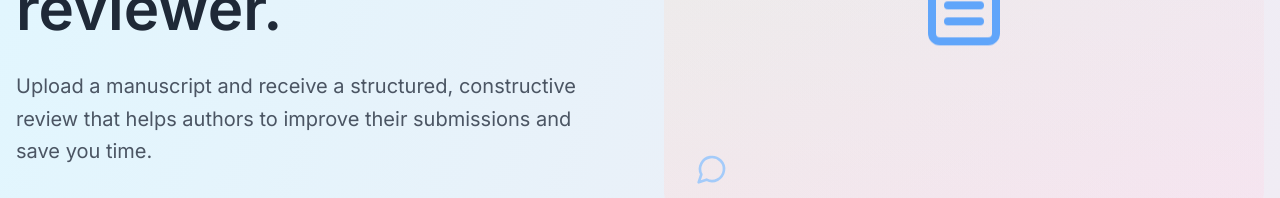
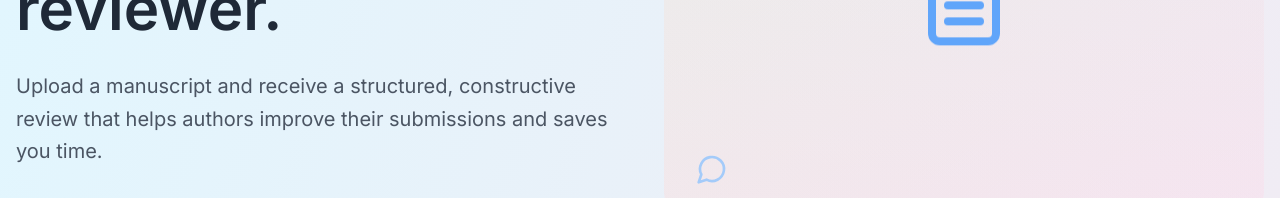
Before and after one commit to GoretiFreitas/kinder-review-ai, a React (Vite) app: page / in a window 1280 px wide. Shown: the part 343-541 px from the top of the page. Built offline with nearby package versions, Linux system fonts and the light colour scheme.

Commit message:
Fix: Apply grammatical change
Apply the requested grammatical change to the hero section text.

```diff
--- a/src/pages/Index.tsx
+++ b/src/pages/Index.tsx
@@ -57,7 +57,7 @@ const Index = () => {
               AI-guided, kinder peer review for every editor and reviewer.
             </h1>
             <p className="text-xl text-gray-600 leading-relaxed">
-              Upload a manuscript and receive a structured, constructive review that helps authors to improve their submissions and save you time.
+              Upload a manuscript and receive a structured, constructive review that helps authors improve their submissions and saves you time.
             </p>
             <div className="flex flex-col sm:flex-row gap-4">
               <Button
```
